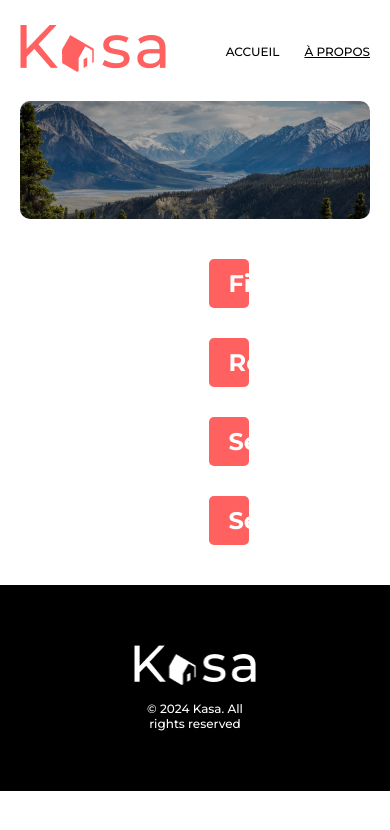
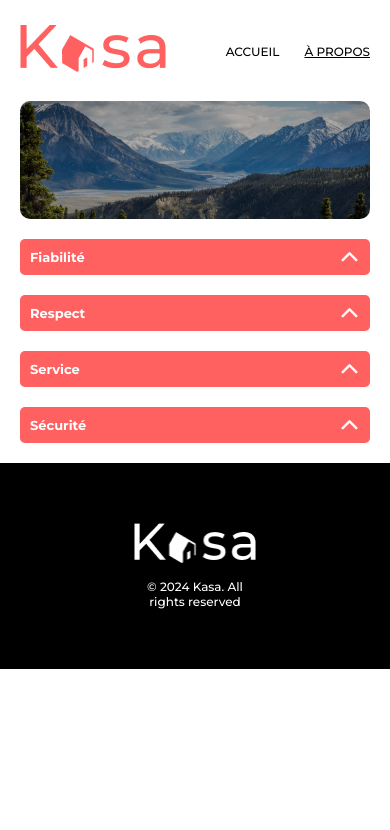
Before and after one commit to Dave25440/OpenClassrooms-P5-Kasa, a React (Create React App) app: page /a-propos in a window 390 px wide. Shown: the top 830 px of the page. Built offline with nearby package versions, Linux system fonts and the light colour scheme.

Commit message:
Add media query to CollapseContainer and Collapse stylesheets and add chevron up small icon to assets and Collapse component

```diff
--- a/src/components/Collapse/Collapse.module.scss
+++ b/src/components/Collapse/Collapse.module.scss
@@ -9,8 +9,13 @@
     &__title {
         background-color: $color-primary;
         border-radius: 5px;
-        padding: 10px 20px;
+        padding: 10px 15px;
         @include text-format($color-secondary, 24px, 700);
+
+        @media (max-width: $breakpoint-small) {
+            padding: 10px;
+            @include text-format($color-secondary, 13px, 700);
+        }
     }
 
     &__button {
@@ -21,10 +26,19 @@
         border: 0;
         padding: 0;
         cursor: pointer;
+
+        @media (max-width: $breakpoint-small) {
+            top: 10px;
+            right: 12px;
+        }
     }
 
     &__text {
-        padding: 20px;
+        padding: 15px 20px 20px 20px;
         @include text-format($color-tertiary, 18px, 400);
+
+        @media (max-width: $breakpoint-small) {
+            @include text-format($color-tertiary, 12px, 400);
+        }
     }
 }
--- a/src/components/Collapse/index.jsx
+++ b/src/components/Collapse/index.jsx
@@ -1,6 +1,7 @@
 import { useState } from "react";
 import styles from "./Collapse.module.scss";
 import ChevronUp from "../../assets/chevron-up.png";
+import SmallChevronUp from "../../assets/chevron-up-small.png";
 
 const Collapse = ({ title, content }) => {
     const [isOpen, setIsOpen] = useState(false);
@@ -13,7 +14,13 @@ const Collapse = ({ title, content }) => {
                     className={styles.collapsebar__button}
                     onClick={() => setIsOpen(!isOpen)}
                 >
-                    <img src={ChevronUp} alt="Bouton d'affichage" />
+                    <picture>
+                        <source
+                            srcSet={SmallChevronUp}
+                            media="(max-width: 768px)"
+                        />
+                        <img src={ChevronUp} alt="Bouton d'affichage" />
+                    </picture>
                 </button>
                 {isOpen && (
                     <p className={styles.collapsebar__text}>{content}</p>
--- a/src/components/CollapseContainer/CollapseContainer.module.scss
+++ b/src/components/CollapseContainer/CollapseContainer.module.scss
@@ -3,6 +3,11 @@
 .collapselist {
     list-style: none;
     padding: 0;
-    margin: 40px 208.5px;
+    margin: 38px 208.5px;
     @include column-flexbox(30px);
+
+    @media (max-width: $breakpoint-small) {
+        margin: 20px;
+        @include column-flexbox(20px);
+    }
 }
```
Also changed, not shown: src/assets/chevron-up-small.png (added).
